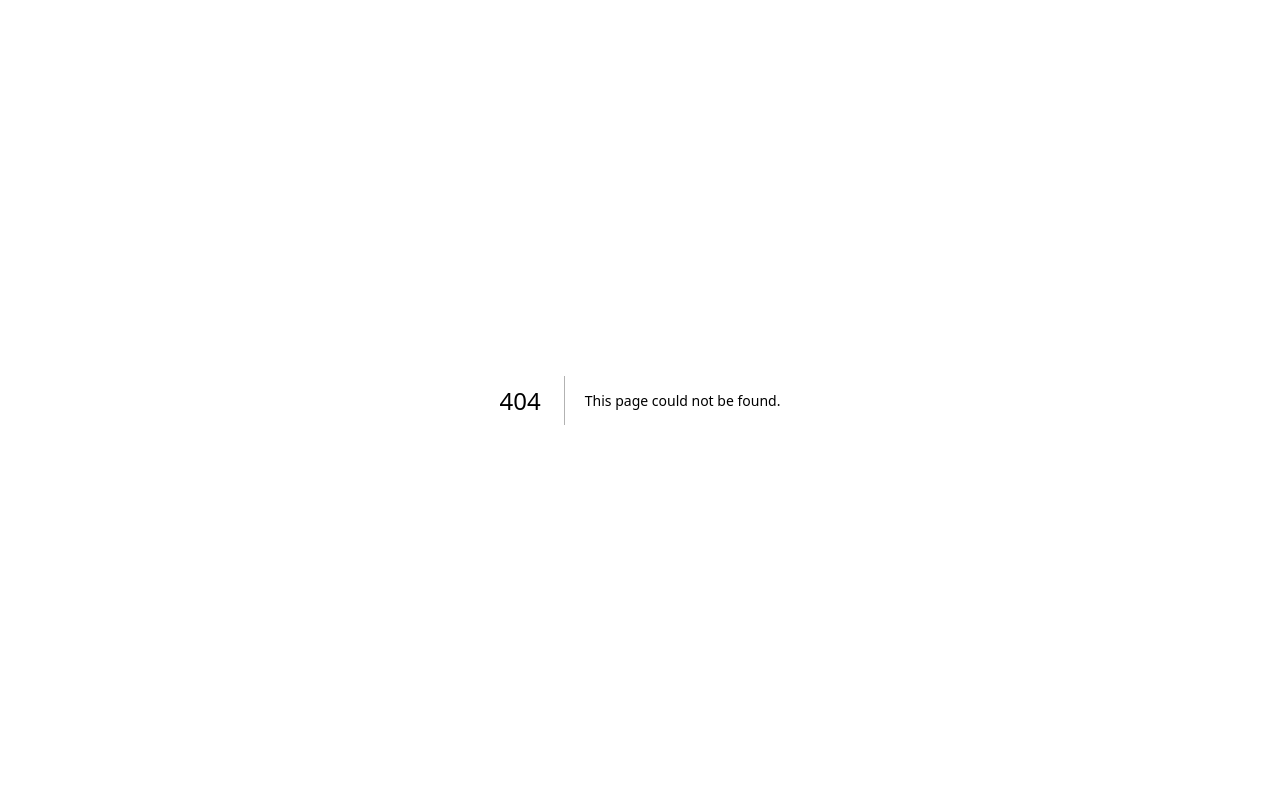
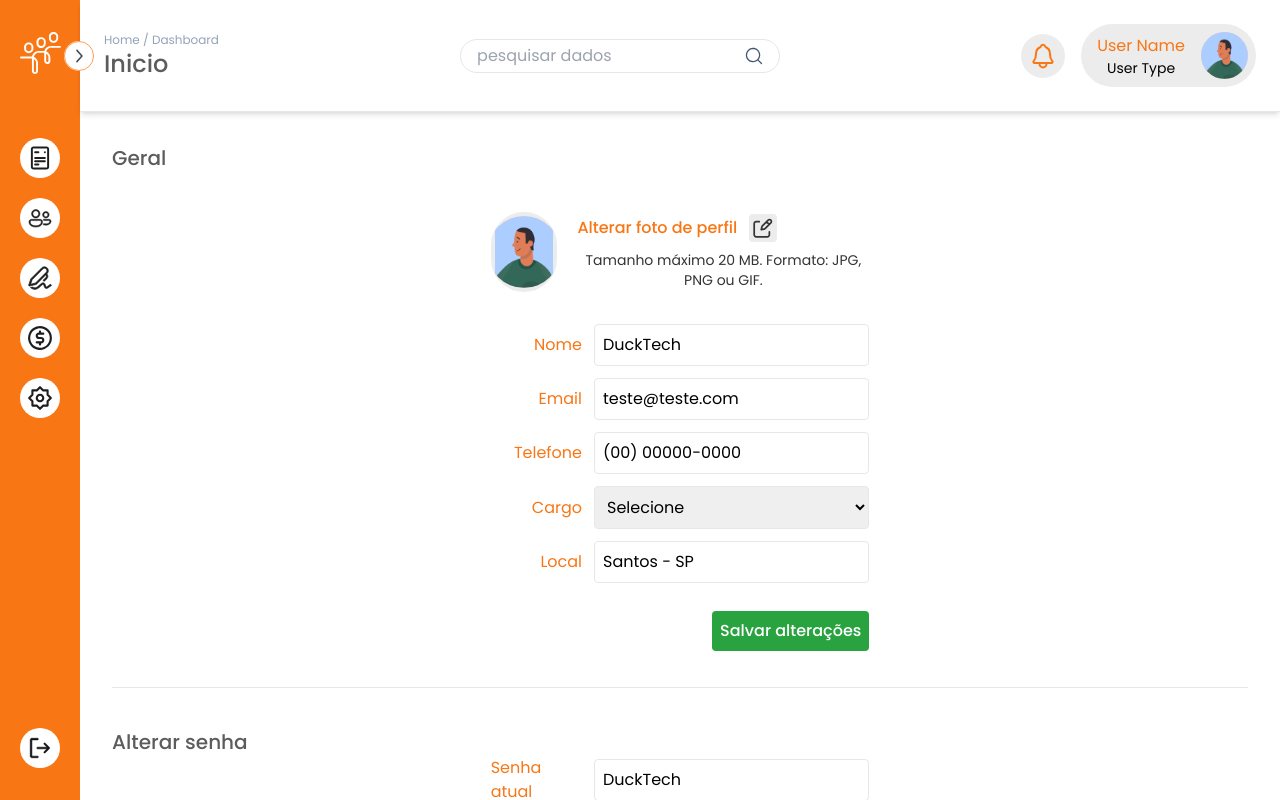
Before and after one commit to higor-leodoro/themis-web-admin, a Next.js app: page /app-routes/profile in a window 1280 px wide. Before the commit this address had no page. Built offline with nearby package versions, Linux system fonts and the light colour scheme.

Commit message:
profile screen

```diff
--- a/src/app/app-routes/home/page.tsx
+++ b/src/app/app-routes/home/page.tsx
@@ -44,7 +44,7 @@ export default function Home() {
             </button>
           </div>
           <div>
-            <GreenActionButton text="+ Novo registro" />
+            <GreenActionButton title="+ Novo registro" />
           </div>
         </div>
         <div className="flex items-center gap-2">
--- /dev/null
+++ b/src/app/app-routes/profile/page.tsx
@@ -0,0 +1,149 @@
+"use client";
+
+import Image from "next/image";
+import GreenActionButton from "@/components/GreenActionButton";
+import { Checkbox } from "@mui/material";
+
+export default function Profile() {
+  return (
+    <div className="p-8 h-full overflow-auto">
+      <div>
+        <h1 className="font-medium text-themis-medium-gray text-xl">Geral</h1>
+      </div>
+      <div className="flex flex-col items-center justify-center">
+        <div className="mt-10 w-1/3">
+          <button className="flex justify-center items-center gap-5 w-full">
+            <div className="w-20 h-20 relative border-4 border-themis-light-gray rounded-full">
+              <Image
+                src="/icons/avatar-icon.svg"
+                objectFit="cover"
+                fill={true}
+                alt="icon"
+              />
+            </div>
+            <div className="flex flex-col gap-2 justify-center">
+              <div className="flex items-center gap-3">
+                <h1 className="font-medium text-themis-orange">
+                  Alterar foto de perfil
+                </h1>
+                <div className="bg-themis-light-gray p-1 rounded">
+                  <Image
+                    src="/icons/edit-icon.svg"
+                    width={20}
+                    height={20}
+                    alt="icon"
+                  />
+                </div>
+              </div>
+              <div>
+                <p className="font-light text-sm text-themis-text-gray">
+                  Tamanho máximo 20 MB. Formato: JPG, PNG ou GIF.
+                </p>
+              </div>
+            </div>
+          </button>
+          <div className="mt-8">
+            <form className="flex flex-col gap-3">
+              <div className="flex items-center gap-3">
+                <label className="w-32 text-right text-themis-orange">
+                  Nome
+                </label>
+                <input
+                  type="text"
+                  className="w-full border p-2 rounded"
+                  value="DuckTech"
+                />
+              </div>
+              <div className="flex items-center gap-3">
+                <label className="w-32 text-right text-themis-orange">
+                  Email
+                </label>
+                <input
+                  type="email"
+                  className="w-full border p-2 rounded"
+                  value="teste@teste.com"
+                />
+              </div>
+              <div className="flex items-center gap-3">
+                <label className="w-32 text-right text-themis-orange">
+                  Telefone
+                </label>
+                <input
+                  type="text"
+                  className="w-full border p-2 rounded"
+                  value="(00) 00000-0000"
+                />
+              </div>
+              <div className="flex items-center gap-3">
+                <label className="w-32 text-right text-themis-orange">
+                  Cargo
+                </label>
+                <select className="w-full border p-2 rounded" value="DuckTech">
+                  <option value="">Selecione</option>
+                </select>
+              </div>
+              <div className="flex items-center gap-3">
+                <label className="w-32 text-right text-themis-orange">
+                  Local
+                </label>
+                <input
+                  type="text"
+                  className="w-full border p-2 rounded"
+                  value="Santos - SP"
+                />
+              </div>
+              <div className="flex justify-end py-4">
+                <GreenActionButton title="Salvar alterações" />
+              </div>
+            </form>
+          </div>
+        </div>
+      </div>
+      <hr className="my-5" />
+      <div className="mt-10">
+        <h1 className="font-medium text-themis-medium-gray text-xl">
+          Alterar senha
+        </h1>
+        <div className="flex flex-col justify-center items-center">
+          <form className="  w-1/3">
+            <div className="flex flex-col gap-3">
+              <div className="flex items-center gap-3">
+                <label className="w-32 text-themis-orange">Senha atual</label>
+                <input
+                  type="text"
+                  className="w-full border p-2 rounded"
+                  value="DuckTech"
+                />
+              </div>
+              <div className="flex items-center gap-3">
+                <label className="w-32 text-themis-orange">Nova senha</label>
+                <input
+                  type="text"
+                  className="w-full border p-2 rounded"
+                  value="DuckTech"
+                />
+              </div>
+            </div>
+            <div className="flex justify-end py-4">
+              <GreenActionButton title="Salvar alterações" />
+            </div>
+          </form>
+        </div>
+      </div>
+      <hr className="my-5" />
+      <div className="mt-10">
+        <h1 className="font-medium text-themis-medium-gray text-xl">
+          Preferências
+        </h1>
+        <div className="flex flex-col justify-center items-center mt-10">
+          <div className="w-1/3">
+            <div className="flex items-center">
+              <Checkbox />
+              <p>Receber notificações de atualização do sistema</p>
+            </div>
+          </div>
+        </div>
+      </div>
+    </div>
+  );
+}
--- a/src/components/GreenActionButton/index.tsx
+++ b/src/components/GreenActionButton/index.tsx
@@ -1,15 +1,15 @@
 interface GreenActionButtonProps {
-  text: string;
+  title: string;
   onClick?: () => void;
 }
 
 export default function GreenActionButton({
-  text,
+  title,
   onClick,
 }: GreenActionButtonProps) {
   return (
-    <button className="w-36 bg-themis-green p-2 rounded" onClick={onClick}>
-      <p className="text-white font-medium">{text}</p>
+    <button className="bg-themis-green p-2 rounded" onClick={onClick}>
+      <p className="text-white font-medium">{title}</p>
     </button>
   );
 }
--- a/src/components/Header/index.tsx
+++ b/src/components/Header/index.tsx
@@ -1,11 +1,24 @@
+"use client";
+
+import { useRouter } from "next/navigation";
 import Image from "next/image";
 
+import useScreenNameStore from "@/stores/screen-name-store";
+
 export default function Header() {
+  const { push } = useRouter();
+  const { screenName, menuItemPage, itemPage, setScreenName } =
+    useScreenNameStore();
+
   return (
     <div className="flex justify-between items-center p-6 border-b shadow-md">
       <div>
-        <p className="text-xs text-slate-400">Home/ Dashboard</p>
-        <h1 className="font-medium text-2xl text-themis-medium-gray">Inicio</h1>
+        <p className="text-xs text-slate-400">
+          {menuItemPage} / {itemPage}
+        </p>
+        <h1 className="font-medium text-2xl text-themis-medium-gray">
+          {screenName}
+        </h1>
       </div>
       <div className="w-80">
         <div className="relative">
@@ -27,7 +40,13 @@ export default function Header() {
         <button className="w-11 h-11 bg-themis-light-gray rounded-full flex justify-center items-center">
           <Image src="/icons/bell-icon.svg" width={28} height={0} alt="icon" />
         </button>
-        <div className="flex items-center gap-4 bg-themis-light-gray pl-4 pr-2 py-2 rounded-[52px]">
+        <button
+          className="flex items-center gap-4 bg-themis-light-gray pl-4 pr-2 py-2 rounded-[52px]"
+          onClick={() => {
+            setScreenName({ screenName: "Editar perfil" });
+            push("/app-routes/profile");
+          }}
+        >
           <div>
             <p className="text-themis-orange">User Name</p>
             <p className="text-sm">User Type</p>
@@ -40,7 +59,7 @@ export default function Header() {
               alt="icon"
             />
           </div>
-        </div>
+        </button>
       </div>
     </div>
   );
--- /dev/null
+++ b/src/stores/screen-name-store/index.ts
@@ -0,0 +1,21 @@
+import { create } from "zustand";
+
+interface ScreenNameStoreProps {
+  menuItemPage: string;
+  itemPage: string;
+  screenName: string;
+  setScreenName: (newState: Partial<ScreenNameStoreProps>) => void;
+}
+
+const useScreenNameStore = create<ScreenNameStoreProps>((set) => ({
+  menuItemPage: "Home",
+  itemPage: "Dashboard",
+  screenName: "Inicio",
+  setScreenName: (newState) =>
+    set((state) => ({
+      ...state,
+      ...newState,
+    })),
+}));
+
+export default useScreenNameStore;
```
Also changed, not shown: 1 other file (tests, documents, lock files or other folders).
